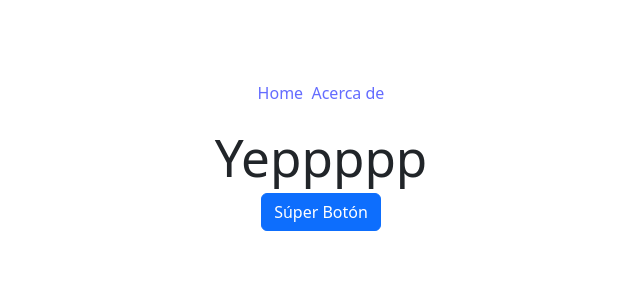
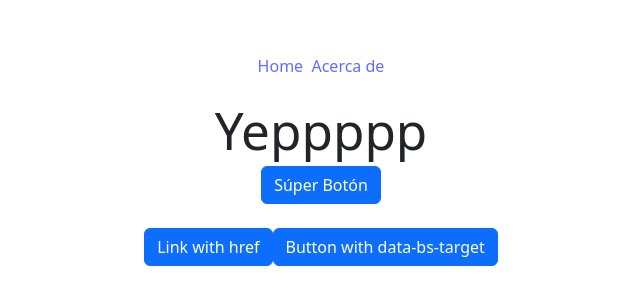
Before and after one commit to Marfullsen/bekapp, a Vue app: page / in a window 1280 px wide. Shown: the part 232-536 px from the top of the page, without its empty margins (319-959 px from the left). Built offline with nearby package versions, Linux system fonts and the light colour scheme.

Commit message:
ADD: Primer componente de prueba.

```diff
--- a/src/App.vue
+++ b/src/App.vue
@@ -1,6 +1,4 @@
 <script setup>
-// This starter template is using Vue 3 <script setup> SFCs
-// Check out https://vuejs.org/api/sfc-script-setup.html#script-setup
 import HelloWorld from './components/HelloWorld.vue'
 </script>
 
--- /dev/null
+++ b/src/components/DropDown.vue
@@ -0,0 +1,31 @@
+<script setup>
+  import { ref } from 'vue'
+
+  defineProps({
+    msg: String
+  })
+
+  const count = ref(0)
+  </script>
+
+  <template>
+    <p>
+    <a class="btn btn-primary" data-bs-toggle="collapse" href="#collapseExample" role="button" aria-expanded="false" aria-controls="collapseExample">
+      Link with href
+    </a>
+    <button class="btn btn-primary" type="button" data-bs-toggle="collapse" data-bs-target="#collapseExample" aria-expanded="false" aria-controls="collapseExample">
+      Button with data-bs-target
+    </button>
+  </p>
+  <div class="collapse" id="collapseExample">
+    <div class="card card-body">
+      Some placeholder content for the collapse component. This panel is hidden by default but revealed when the user activates the relevant trigger.
+    </div>
+  </div>
+  </template>
+
+  <style scoped>
+  .read-the-docs {
+    color: #888;
+  }
+  </style>
--- a/src/views/MainView.vue
+++ b/src/views/MainView.vue
@@ -1,12 +1,11 @@
+<script setup>
+import DropDown from '../components/DropDown.vue';
+</script>
+
 <template>
   <div class="container py-4 px-3 mx-auto">
-      <h1>Yeppppp</h1>
-      <button class="btn btn-primary">Súper Botón</button>
-    </div>
+    <h1>Yeppppp</h1>
+    <button class="btn btn-primary">Súper Botón</button>
+  </div>
+  <drop-down></drop-down>
 </template>
-
-<script>
-export default {
-  name: "MainView",
-};
-</script>
```
